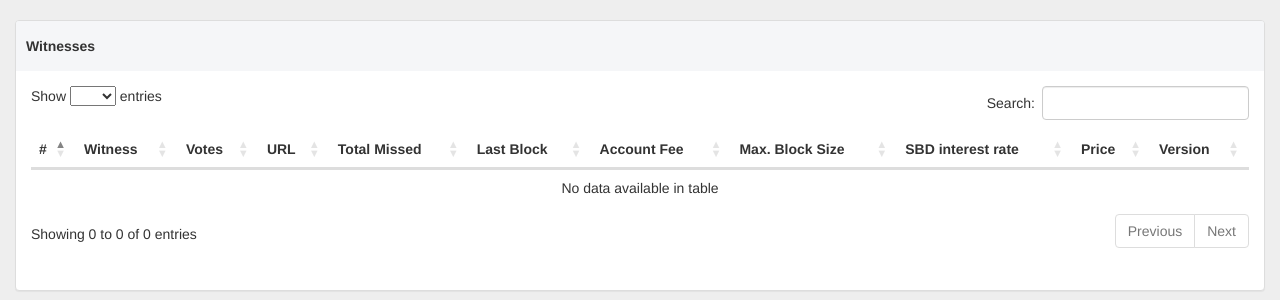
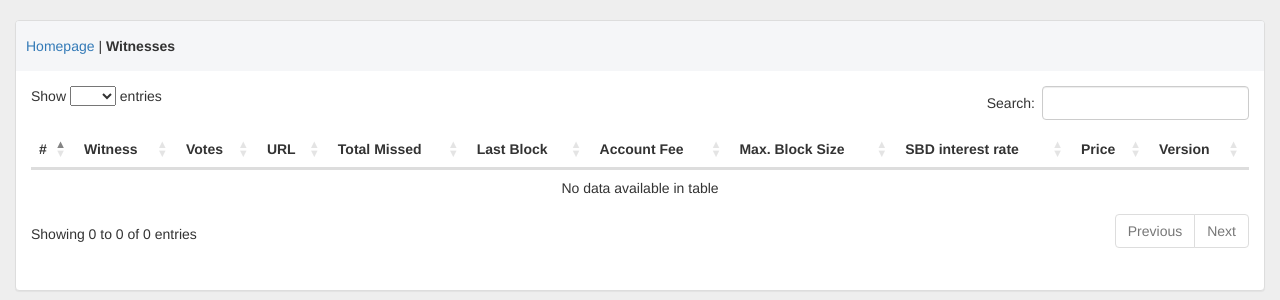
Before and after one commit to emre/steemrocks, a Flask app: template steemrocks/templates/witnesses.html in a window 1280 px wide. Shown: the top 300 px of the page. Run offline with Flask 2, Linux system fonts and the light colour scheme; the template is opened without the code that fills it, so the values that code supplies are empty; some libraries are stand-ins or nearby versions.

Commit message:
Add a homepage link to witnesses page

```diff
--- a/steemrocks/templates/witnesses.html
+++ b/steemrocks/templates/witnesses.html
@@ -5,7 +5,7 @@
 
     <div class="col-md-12">
     <div class="panel panel-default">
-        <div class="panel-heading"><strong>Witnesses</strong></div>
+        <div class="panel-heading"><a href="https://steem.rocks">Homepage</a> | <strong>Witnesses</strong></div>
     <div class="panel-body">
 
 <table class="table table-sm" id="witnesses">
```
